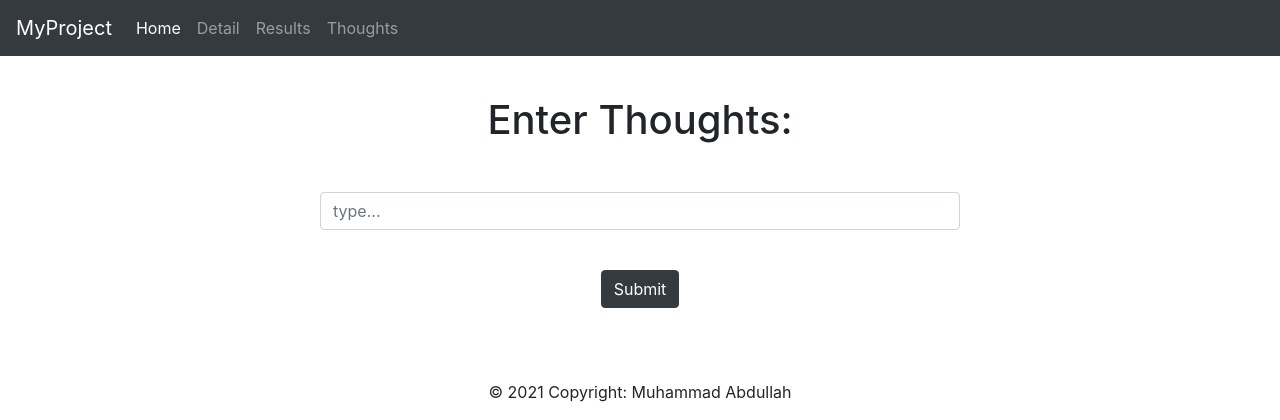
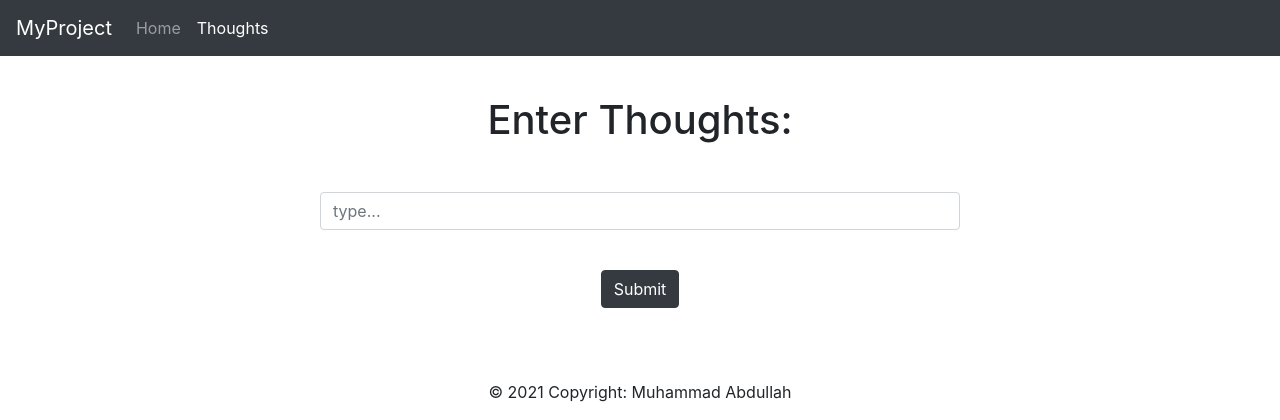
Before and after one commit to ma5243/django-tutorial, a Django app: page /thoughts/ in a window 1280 px wide. Shown: the top 420 px of the page. Run offline with Django 3.2, Linux system fonts and the light colour scheme; some libraries are stand-ins or nearby versions.

Commit message:
navbar links fixed

```diff
--- a/polls/templates/polls/detail.html
+++ b/polls/templates/polls/detail.html
@@ -12,9 +12,7 @@
   <div class="collapse navbar-collapse" id="navbarNavAltMarkup">
     <div class="navbar-nav">
       <a class="nav-item nav-link active" href="{% url 'polls:index' %}">Home <span class="sr-only">(current)</span></a>
-      <a class="nav-item nav-link" href="#">Detail</a>
-      <a class="nav-item nav-link" href="#">Results</a>
-      <a class="nav-item nav-link" href="#">Thoughts</a>
+      <a class="nav-item nav-link" href="{% url 'polls:thoughts' %}">Thoughts</a>
     </div>
   </div>
 </nav>
--- a/polls/templates/polls/index.html
+++ b/polls/templates/polls/index.html
@@ -12,9 +12,7 @@
   <div class="collapse navbar-collapse" id="navbarNavAltMarkup">
     <div class="navbar-nav">
       <a class="nav-item nav-link active" href="{% url 'polls:index' %}">Home <span class="sr-only">(current)</span></a>
-      <a class="nav-item nav-link" href="#">Detail</a>
-      <a class="nav-item nav-link" href="#">Results</a>
-      <a class="nav-item nav-link" href="#">Thoughts</a>
+      <a class="nav-item nav-link" href="{% url 'polls:thoughts' %}">Thoughts</a>
     </div>
   </div>
 </nav>
--- a/polls/templates/polls/list.html
+++ b/polls/templates/polls/list.html
@@ -22,9 +22,7 @@
   <div class="collapse navbar-collapse" id="navbarNavAltMarkup">
     <div class="navbar-nav">
       <a class="nav-item nav-link active" href="{% url 'polls:index' %}">Home <span class="sr-only">(current)</span></a>
-      <a class="nav-item nav-link" href="#">Detail</a>
-      <a class="nav-item nav-link" href="#">Results</a>
-      <a class="nav-item nav-link" href="#">Thoughts</a>
+      <a class="nav-item nav-link active" href="{% url 'polls:thoughts' %}">Thoughts</a>
     </div>
   </div>
 </nav>
--- a/polls/templates/polls/results.html
+++ b/polls/templates/polls/results.html
@@ -12,9 +12,7 @@
   <div class="collapse navbar-collapse" id="navbarNavAltMarkup">
     <div class="navbar-nav">
       <a class="nav-item nav-link active" href="{% url 'polls:index' %}">Home <span class="sr-only">(current)</span></a>
-      <a class="nav-item nav-link" href="#">Detail</a>
-      <a class="nav-item nav-link" href="#">Results</a>
-      <a class="nav-item nav-link" href="#">Thoughts</a>
+      <a class="nav-item nav-link active" href="{% url 'polls:thoughts' %}">Thoughts</a>
     </div>
   </div>
 </nav>
--- a/polls/templates/polls/thoughts.html
+++ b/polls/templates/polls/thoughts.html
@@ -21,10 +21,8 @@
   </button>
   <div class="collapse navbar-collapse" id="navbarNavAltMarkup">
     <div class="navbar-nav">
-      <a class="nav-item nav-link active" href="{% url 'polls:index' %}">Home <span class="sr-only">(current)</span></a>
-      <a class="nav-item nav-link" href="#">Detail</a>
-      <a class="nav-item nav-link" href="#">Results</a>
-      <a class="nav-item nav-link" href="#">Thoughts</a>
+      <a class="nav-item nav-link" href="{% url 'polls:index' %}">Home <span class="sr-only">(current)</span></a>
+      <a class="nav-item nav-link active" href="{% url 'polls:thoughts' %}">Thoughts</a>
     </div>
   </div>
 </nav>
```
Also changed, not shown: db.sqlite3.
